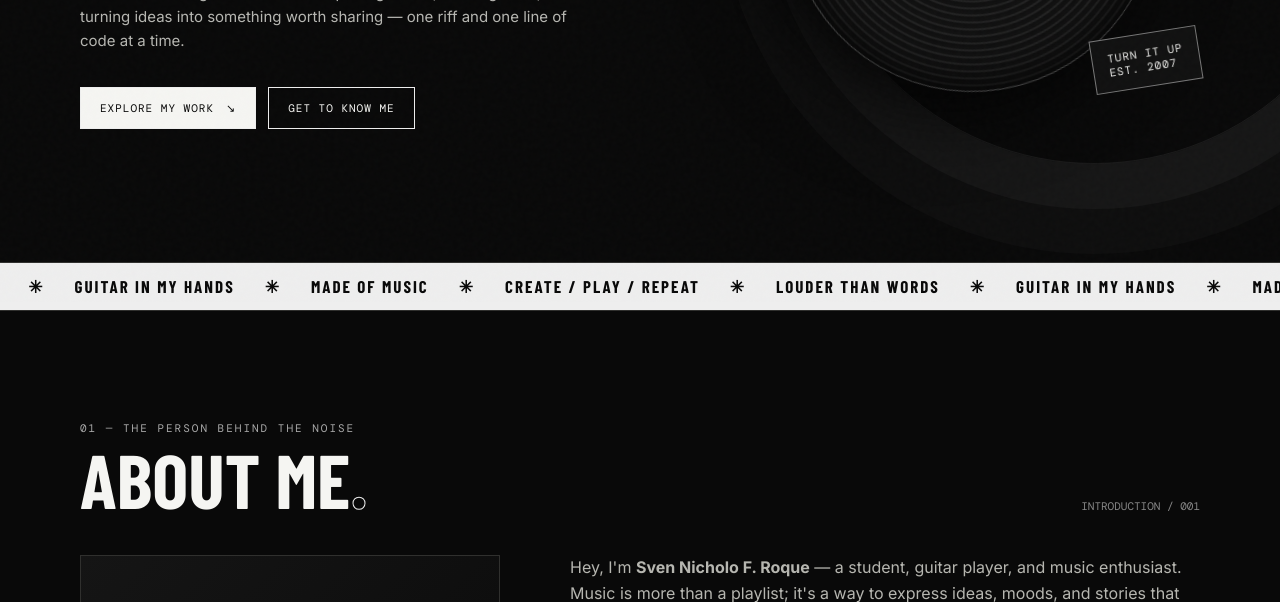
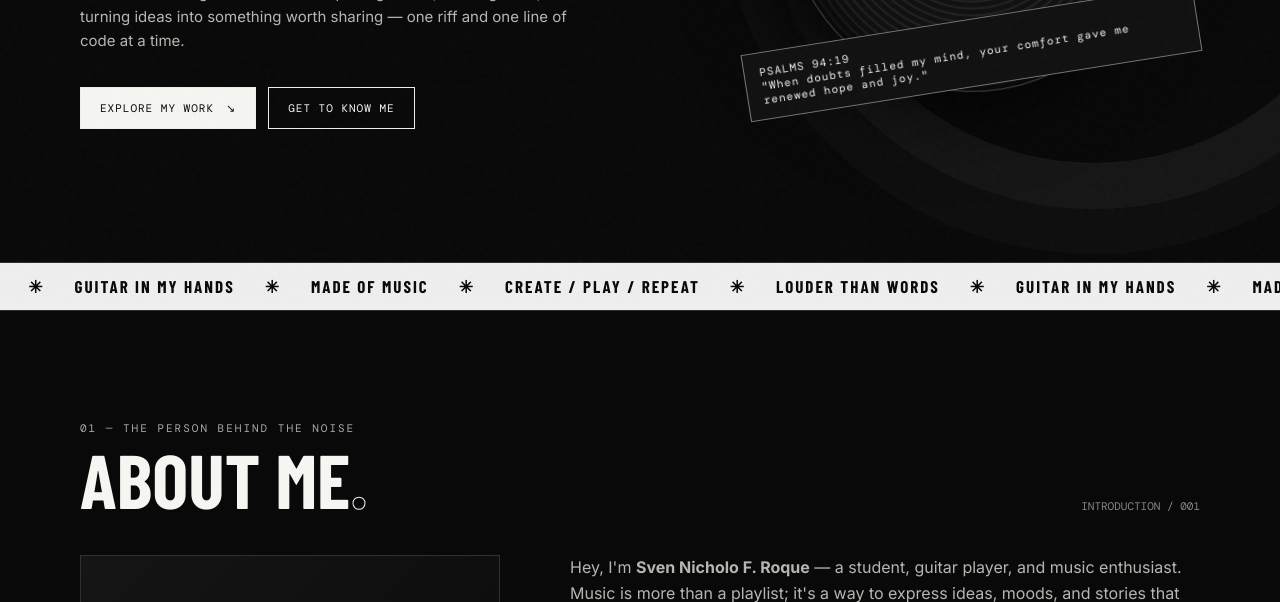
Before and after one commit to Otip7/Projects, a plain HTML site: page index.html in a window 1280 px wide. Shown: the part 498-1100 px from the top of the page. Drawn offline with nearby package versions, Linux system fonts and the light colour scheme; a web font is replaced by a local one.

Commit message:
Change sticker text in hero art section
Updated the hero art section with a new sticker quote.

```diff
--- a/index.html
+++ b/index.html
@@ -52,7 +52,7 @@
           <p class="hero-copy">A student with a guitarist's heart. Exploring sound, building skills, and turning ideas into something worth sharing — one riff and one line of code at a time.</p>
           <div class="hero-actions"><a class="btn primary" href="#labs">Explore my work <span>↘</span></a><a class="btn" href="#about">Get to know me</a></div>
         </div>
-        <div class="hero-art" aria-label="Animated vinyl record illustration"><div class="vinyl"><span class="vinyl-hole"></span></div><div class="sticker">TURN IT UP<br>EST. 2007</div></div>
+        <div class="hero-art" aria-label="Animated vinyl record illustration"><div class="vinyl"><span class="vinyl-hole"></span></div><div class="sticker">PSALMS 94:19 <br> "When doubts filled my mind, your comfort gave me renewed hope and joy."</div></div>
       </div>
     </section>
 
```
